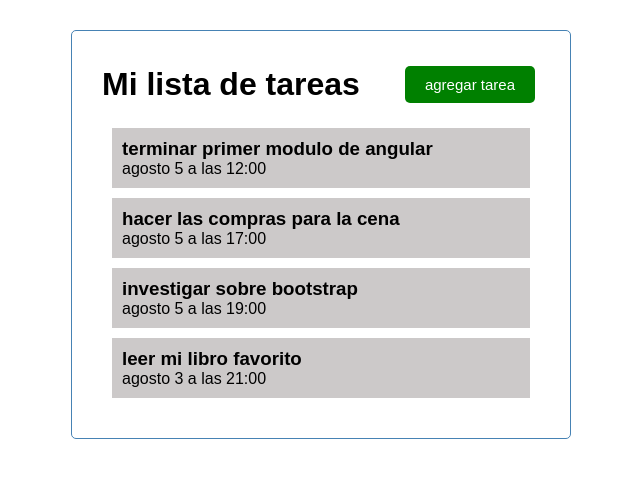
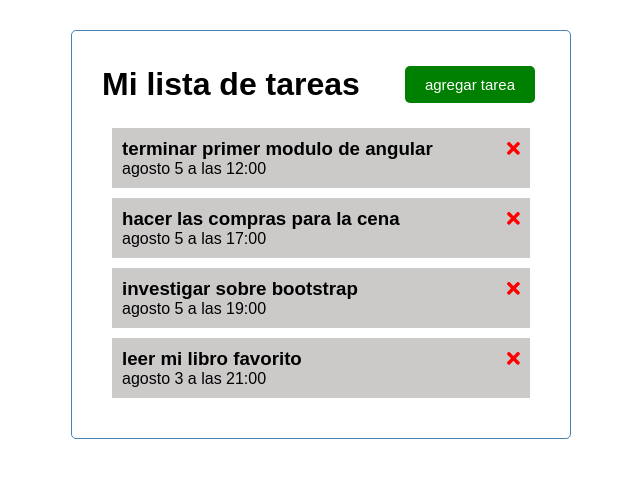
Before and after one commit to Gabriel-TorresGit/taskList, an Angular app: page / in a window 1280 px wide. Shown: the top 478 px of the page, without its empty margins (319-959 px from the left). Built offline with nearby package versions, Linux system fonts and the light colour scheme.

Commit message:
terminamos el componente de lista de tareas icono agregado

```diff
--- a/package.json
+++ b/package.json
@@ -18,6 +18,9 @@
     "@angular/platform-browser": "~13.2.0",
     "@angular/platform-browser-dynamic": "~13.2.0",
     "@angular/router": "~13.2.0",
+    "@fortawesome/angular-fontawesome": "^0.10.1",
+    "@fortawesome/fontawesome-svg-core": "~1.2.36",
+    "@fortawesome/free-solid-svg-icons": "^5.15.4",
     "rxjs": "~7.5.0",
     "tslib": "^2.3.0",
     "zone.js": "~0.11.4"
--- a/src/app/app.module.ts
+++ b/src/app/app.module.ts
@@ -6,6 +6,7 @@ import { HeaderComponent } from './components/header/header.component';
 import { ButtonComponent } from './components/button/button.component';
 import { TasksComponent } from './components/tasks/tasks.component';
 import { TasksItemComponent } from './components/tasks-item/tasks-item.component';
+import { FontAwesomeModule } from '@fortawesome/angular-fontawesome';
 
 @NgModule({
   declarations: [
@@ -16,7 +17,8 @@ import { TasksItemComponent } from './components/tasks-item/tasks-item.component
     TasksItemComponent
   ],
   imports: [
-    BrowserModule
+    BrowserModule,
+    FontAwesomeModule
   ],
   providers: [],
   bootstrap: [AppComponent]
--- a/src/app/components/tasks-item/tasks-item.component.css
+++ b/src/app/components/tasks-item/tasks-item.component.css
@@ -12,7 +12,16 @@
 .task h3{
     display: flex;
     align-items: center;
-    justify-content: space-between;
+    justify-content: space-between;  /**sirve para que el titulo del h3 y el icono de la X queden alejados uno de otro si no quedan pegados **/
 
 
 }
+
+.task h3 fa-icon{
+    color: red;
+}
+
+/**vamos a meter algunos iconos desde fontawesome para ello en la terminal (no en la principal) ponemos ng add @fortawesome/angular-fontawesome@
+a esto hay que ir e importarlo en app.module.ts y tambien declararlos ahi mismo en el apartado imports
+pero si lo hacemos con el comando este ng add @fortawesome/angular-fontawesome@ todo eso se hace solo porque lo hacemos con el ng a la instalacion
+luego de aca hay que ir al tasks-item.ts y importar el icono de la fontawesome**/
--- a/src/app/components/tasks-item/tasks-item.component.html
+++ b/src/app/components/tasks-item/tasks-item.component.html
@@ -1,7 +1,14 @@
 <div class="task">  <!--ACA HACEMOS QUE MUESTRE LOS DATOS QUE RECIBE POR LA PANTALLA, RECORDEMOS QUE RECIBE TANTOS ITEMS [TASK] DESDE EL PADRE COMO TAREAS TENGA Y SE MUESTRAN DE ELLAS LOS CAMPOS TEXT Y DAY-->
-    <h3>{{task.text}}</h3>
-    <p>{{task.day}}</p>
+    <h3>
+        {{task.text}}
+        <fa-icon
+            [icon]="faTimes">
+        </fa-icon>
+    </h3>
+    <p>{{task.day}} </p>
 </div>
+
+<!--con el fa-icon es una etiqueta predefinida lo que hace es dejarnos meter el icono y darle estilos tambien si queremos , le decimo que el [icon] que trae este fa-icon sera igual al icono faTimes que es el nombre de la variable donde guardamos nuestro icono en el tasks-item.ts y asi logramos que nos traiga el icono y lo muestre en la pagina-->
 
 <!--RESUMIENDO EL COMPONENTE TASK RECIBE LOS DATOS DESDE EL MOCK.TASKS (QUE EMULA AUNA BASE DE DATOS JSON)
 Y SE LOS PASA AL COMPONENTE TASK-ITEMM PARA QUE LOS MUESTRE-->
--- a/src/app/components/tasks-item/tasks-item.component.ts
+++ b/src/app/components/tasks-item/tasks-item.component.ts
@@ -3,6 +3,8 @@
 import { Component, OnInit,Input } from '@angular/core'; /**para que pueda recibir cosas del padre debemos importar el input */
 import { Task } from 'src/app/Task'; /**tambien debemos importar el Task para que pueda ser de tipo Task el item que traemos */
 import { TASKS } from 'src/app/mock.tasks'; /**TAMBIEN NECESITAMOS EL tasks PARA INICIALIZAR EL task del @ input con algo o nos dara error */
+import { faTimes } from '@fortawesome/free-solid-svg-icons'; /**asi importamos el icono de la fontawesome ahora nos iremos a tasks-item.html a meter el icono a la etiqueta h3 */
+
 @Component({
   selector: 'app-tasks-item',
   templateUrl: './tasks-item.component.html',
@@ -12,6 +14,7 @@ export class TasksItemComponent implements OnInit {
 
   @Input() task:Task= TASKS[0];    /**asi hago que pueda recibir el item[task] del padre, esta taks sera del tipo Task (es para  lo de la interface),INICIALIZAMOS EL task con TASKS[0] porque si no nos da error de que task no esta declarada */
 
+  faTimes=faTimes; /**creo variable para guardar el icono y le doy el mismo nombre que el icono */
   constructor() { }
 
   ngOnInit(): void {
--- a/src/app/components/tasks/tasks.component.ts
+++ b/src/app/components/tasks/tasks.component.ts
@@ -1,6 +1,7 @@
 import { Component, OnInit } from '@angular/core';
 import { Task } from 'src/app/Task';  /**IMPORTAMOS LA INTERFACE  */
 import { TASKS } from 'src/app/mock.tasks'; /**IMPORTAMOS EL ARRAY TASKS */
+
 
 @Component({
   selector: 'app-tasks',
```
Also changed, not shown: 1 other file (tests, documents, lock files or other folders).
